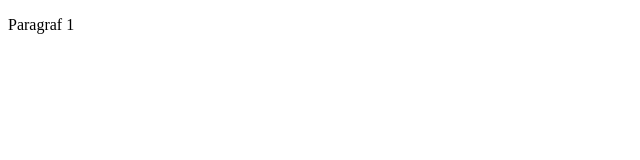
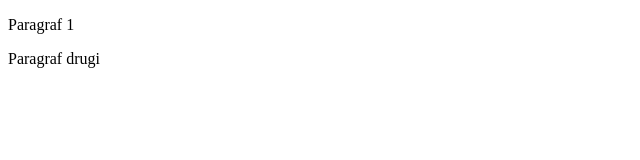
Before and after one commit to Piotr89git/Piotr89git.github.io, a plain HTML site: page index.html in a window 1280 px wide. Shown: the full height of the page, 0-640 px from the left. Drawn offline with Linux system fonts and the light colour scheme.

Commit message:
Dodano drugi paragraf na galzezi alfa-version

```diff
--- a/index.html
+++ b/index.html
@@ -8,5 +8,6 @@
 </head>
 <body>
    <p>Paragraf 1</p>
+   <p>Paragraf drugi</p>
 </body>
 </html>
```
